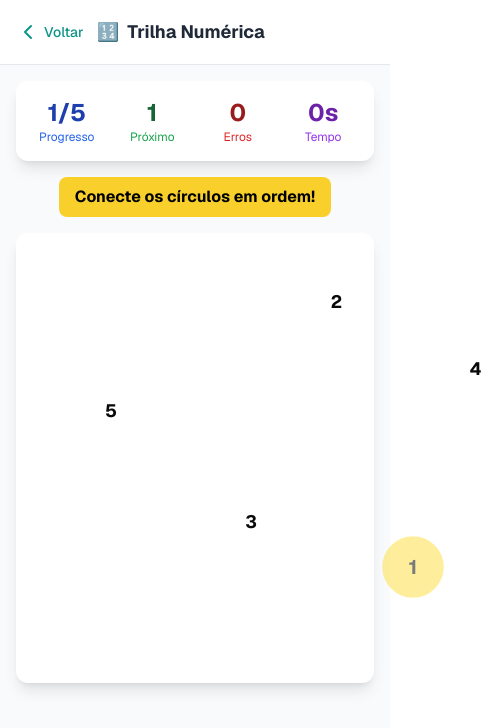
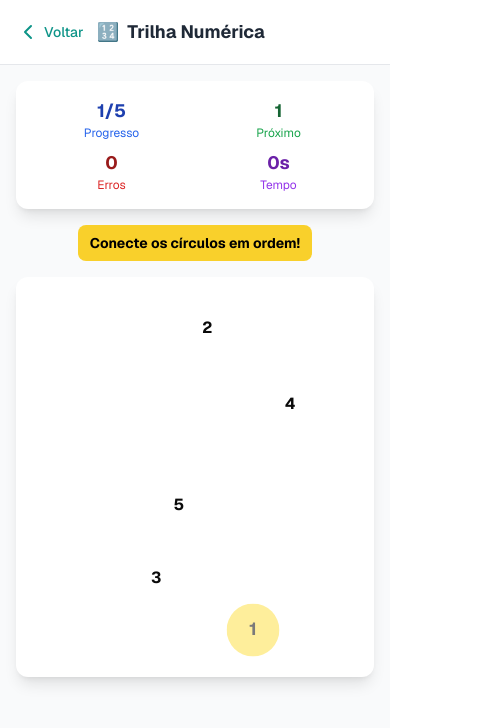
Before and after one commit to ClaudemirWork/teaplus-working, a Next.js app: page /trail-making in a window 390 px wide. Both pictures are taken after a click on the button "🚀 Iniciar Atividade". Shown: the top 728 px of the page, 504 px wide, since content can reach past the window. Built offline with nearby package versions, Linux system fonts and the light colour scheme.

Commit message:
Update page.tsx correções para modo mobile no jogo trail making

```diff
--- a/app/trail-making/page.tsx
+++ b/app/trail-making/page.tsx
@@ -48,15 +48,15 @@ const GameHeader = ({ onSave, isSaveDisabled, title, icon, showSaveButton }: any
 interface Circle {
   id: number;
   label: string;
-  x: number;
-  y: number;
+  xPercent: number;  // Mudou para percentual
+  yPercent: number;  // Mudou para percentual
   connected: boolean;
 }
 
 export default function TrailMaking() {
   const router = useRouter();
   const supabase = createClient();
-  const canvasRef = useRef<HTMLDivElement>(null);
+  const gameAreaRef = useRef<HTMLDivElement>(null);
 
   const [selectedLevel, setSelectedLevel] = useState(1);
   const [isPlaying, setIsPlaying] = useState(false);
@@ -70,9 +70,8 @@ export default function TrailMaking() {
   const [jogoIniciado, setJogoIniciado] = useState(false);
   const [salvando, setSalvando] = useState(false);
   const [pontuacao, setPontuacao] = useState(0);
-  const [isDrawing, setIsDrawing] = useState(false);
-  const [currentLine, setCurrentLine] = useState<{x1: number, y1: number, x2: number, y2: number} | null>(null);
   const [feedback, setFeedback] = useState('');
+  const [gameAreaDimensions, setGameAreaDimensions] = useState({ width: 0, height: 0 });
 
   const levels = [
     { id: 1, name: 'Nível 1', count: 5, type: 'numbers', description: 'Números 1-5' },
@@ -81,6 +80,22 @@ export default function TrailMaking() {
     { id: 4, name: 'Nível 4', count: 15, type: 'numbers', description: 'Números 1-15' },
     { id: 5, name: 'Nível 5', count: 8, type: 'mixed', description: '1-A-2-B-3-C...' }
   ];
+
+  // Atualizar dimensões da área de jogo
+  useEffect(() => {
+    const updateDimensions = () => {
+      if (gameAreaRef.current) {
+        setGameAreaDimensions({
+          width: gameAreaRef.current.offsetWidth,
+          height: gameAreaRef.current.offsetHeight
+        });
+      }
+    };
+
+    updateDimensions();
+    window.addEventListener('resize', updateDimensions);
+    return () => window.removeEventListener('resize', updateDimensions);
+  }, [isPlaying]);
 
   const generateCircles = (level: number) => {
     const config = levels[level - 1];
@@ -104,24 +119,24 @@ export default function TrailMaking() {
       }
     }
 
-    // Posicionar círculos aleatoriamente mas não muito próximos
-    const minDistance = 80;
-    const padding = 60;
+    // Posicionar círculos em PERCENTUAIS (responsivo)
+    const minDistance = 15; // Distância mínima em percentual
+    const padding = 10; // Padding em percentual
 
     for (let i = 0; i < labels.length; i++) {
-      let x, y;
+      let xPercent, yPercent;
       let attempts = 0;
       let validPosition = false;
 
       while (!validPosition && attempts < 50) {
-        x = Math.random() * (600 - padding * 2) + padding;
-        y = Math.random() * (400 - padding * 2) + padding;
+        xPercent = Math.random() * (100 - padding * 2) + padding;
+        yPercent = Math.random() * (100 - padding * 2) + padding;
 
         validPosition = true;
         for (let j = 0; j < newCircles.length; j++) {
           const distance = Math.sqrt(
-            Math.pow(x - newCircles[j].x, 2) +
-            Math.pow(y - newCircles[j].y, 2)
+            Math.pow(xPercent - newCircles[j].xPercent, 2) +
+            Math.pow(yPercent - newCircles[j].yPercent, 2)
           );
           if (distance < minDistance) {
             validPosition = false;
@@ -134,8 +149,8 @@ export default function TrailMaking() {
       newCircles.push({
         id: i,
         label: labels[i],
-        x: x || Math.random() * 500 + 50,
-        y: y || Math.random() * 300 + 50,
+        xPercent: xPercent || Math.random() * 80 + 10,
+        yPercent: yPercent || Math.random() * 80 + 10,
         connected: false
       });
     }
@@ -279,6 +294,18 @@ export default function TrailMaking() {
     setIsPlaying(false);
   };
 
+  // Timer para atualizar o tempo
+  useEffect(() => {
+    let interval: NodeJS.Timeout;
+    if (isPlaying && startTime > 0) {
+      interval = setInterval(() => {
+        // Força re-render para atualizar o timer
+        setStartTime(startTime);
+      }, 1000);
+    }
+    return () => clearInterval(interval);
+  }, [isPlaying, startTime]);
+
   return (
     <div className="min-h-screen bg-gray-50">
       <GameHeader
@@ -358,26 +385,26 @@ export default function TrailMaking() {
           <div className="space-y-4">
             {/* Status */}
             <div className="bg-white rounded-xl shadow-lg p-4">
-              <div className="grid grid-cols-4 gap-4">
+              <div className="grid grid-cols-2 sm:grid-cols-4 gap-2 sm:gap-4">
                 <div className="text-center">
-                  <div className="text-2xl font-bold text-blue-800">
+                  <div className="text-lg sm:text-2xl font-bold text-blue-800">
                     {currentIndex + 1}/{circles.length}
                   </div>
                   <div className="text-xs text-blue-600">Progresso</div>
                 </div>
                 <div className="text-center">
-                  <div className="text-2xl font-bold text-green-800">
+                  <div className="text-lg sm:text-2xl font-bold text-green-800">
                     {circles[currentIndex]?.label}
                   </div>
                   <div className="text-xs text-green-600">Próximo</div>
                 </div>
                 <div className="text-center">
-                  <div className="text-2xl font-bold text-red-800">{errors}</div>
+                  <div className="text-lg sm:text-2xl font-bold text-red-800">{errors}</div>
                   <div className="text-xs text-red-600">Erros</div>
                 </div>
                 <div className="text-center">
-                  <div className="text-2xl font-bold text-purple-800">
-                    {Math.floor((Date.now() - startTime) / 1000)}s
+                  <div className="text-lg sm:text-2xl font-bold text-purple-800">
+                    {isPlaying ? Math.floor((Date.now() - startTime) / 1000) : 0}s
                   </div>
                   <div className="text-xs text-purple-600">Tempo</div>
                 </div>
@@ -387,30 +414,42 @@ export default function TrailMaking() {
             {/* Feedback */}
             {feedback && (
               <div className="text-center">
-                <div className="inline-block bg-yellow-400/90 text-black px-4 py-2 rounded-lg font-bold">
+                <div className="inline-block bg-yellow-400/90 text-black px-3 sm:px-4 py-2 rounded-lg font-bold text-sm sm:text-base">
                   {feedback}
                 </div>
               </div>
             )}
 
-            {/* Área do Jogo */}
-            <div className="bg-white rounded-xl shadow-lg p-4 relative"
-                 style={{ height: '450px' }}
-                 ref={canvasRef}>
+            {/* Área do Jogo RESPONSIVA */}
+            <div
+              className="bg-white rounded-xl shadow-lg p-2 sm:p-4 relative"
+              style={{
+                height: window.innerWidth < 640 ? '400px' : '450px',
+                minHeight: '350px'
+              }}
+              ref={gameAreaRef}
+            >
 
               {/* Linhas conectando círculos */}
-              <svg className="absolute inset-0 pointer-events-none" style={{ zIndex: 1 }}>
+              <svg className="absolute inset-0 pointer-events-none w-full h-full" style={{ zIndex: 1 }}>
                 {connections.map((circleId, index) => {
                   if (index === 0) return null;
                   const prevCircle = circles[connections[index - 1]];
                   const currCircle = circles[circleId];
+
+                  // Converter percentual para pixels baseado no tamanho atual
+                  const x1 = (prevCircle.xPercent / 100) * gameAreaDimensions.width;
+                  const y1 = (prevCircle.yPercent / 100) * gameAreaDimensions.height;
+                  const x2 = (currCircle.xPercent / 100) * gameAreaDimensions.width;
+                  const y2 = (currCircle.yPercent / 100) * gameAreaDimensions.height;
+
                   return (
                     <line
                       key={index}
-                      x1={prevCircle.x}
-                      y1={prevCircle.y}
-                      x2={currCircle.x}
-                      y2={currCircle.y}
+                      x1={x1}
+                      y1={y1}
+                      x2={x2}
+                      y2={y2}
                       stroke="#10b981"
                       strokeWidth="3"
                       strokeDasharray="5,5"
@@ -419,13 +458,17 @@ export default function TrailMaking() {
                 })}
               </svg>
 
-              {/* Círculos */}
-              {circles.map((circle) => (
+              {/* Círculos RESPONSIVOS */}
+              {circles.map((circle) => {
+                const isMobile = window.innerWidth < 640;
+                const circleSize = isMobile ? 'w-12 h-12 text-base' : 'w-14 h-14 text-lg';
+
+                return (
                   <button
                     key={circle.id}
                     id={`circle-${circle.id}`}
                     onClick={() => handleCircleClick(circle)}
-                  className={`absolute w-14 h-14 rounded-full border-3 font-bold text-lg
+                    className={`absolute ${circleSize} rounded-full border-3 font-bold
                       transform -translate-x-1/2 -translate-y-1/2 transition-all
                       ${circle.connected
                         ? 'bg-green-500 text-white border-green-600 scale-90'
@@ -434,15 +477,16 @@ export default function TrailMaking() {
                         : 'bg-white border-blue-500 hover:bg-blue-50 hover:scale-105'
                       }`}
                     style={{
-                    left: `${circle.x}px`,
-                    top: `${circle.y}px`,
+                      left: `${circle.xPercent}%`,
+                      top: `${circle.yPercent}%`,
                       zIndex: 2
                     }}
                     disabled={circle.connected}
                   >
                     {circle.label}
                   </button>
-              ))}
+                );
+              })}
             </div>
 
             <style jsx>{`
@@ -458,13 +502,13 @@ export default function TrailMaking() {
           </div>
         ) : (
           // Tela de resultados
-          <div className="bg-white rounded-xl shadow-lg p-8">
+          <div className="bg-white rounded-xl shadow-lg p-6 sm:p-8">
             <div className="text-center mb-6">
-              <div className="text-6xl mb-4">
+              <div className="text-5xl sm:text-6xl mb-4">
                 {errors === 0 ? '🏆' : errors <= 2 ? '🎉' : '💪'}
               </div>
 
-              <h3 className="text-2xl font-bold text-gray-800 mb-2">
+              <h3 className="text-xl sm:text-2xl font-bold text-gray-800 mb-2">
                 {errors === 0 ? 'Perfeito!' : errors <= 2 ? 'Muito Bem!' : 'Completou!'}
               </h3>
 
@@ -475,23 +519,23 @@ export default function TrailMaking() {
 
             <div className="grid grid-cols-2 sm:grid-cols-4 gap-4 mb-6">
               <div className="bg-blue-50 border border-blue-200 rounded-lg p-3 text-center">
-                <div className="text-xl font-bold text-blue-800">
+                <div className="text-lg sm:text-xl font-bold text-blue-800">
                   {(completionTime / 1000).toFixed(1)}s
                 </div>
                 <div className="text-xs text-blue-600">Tempo Total</div>
               </div>
               <div className="bg-red-50 border border-red-200 rounded-lg p-3 text-center">
-                <div className="text-xl font-bold text-red-800">{errors}</div>
+                <div className="text-lg sm:text-xl font-bold text-red-800">{errors}</div>
                 <div className="text-xs text-red-600">Erros</div>
               </div>
               <div className="bg-green-50 border border-green-200 rounded-lg p-3 text-center">
-                <div className="text-xl font-bold text-green-800">
+                <div className="text-lg sm:text-xl font-bold text-green-800">
                   {selectedLevel === 5 ? 'Misto' : `${circles.length} números`}
                 </div>
                 <div className="text-xs text-green-600">Tipo</div>
               </div>
               <div className="bg-purple-50 border border-purple-200 rounded-lg p-3 text-center">
-                <div className="text-xl font-bold text-purple-800">{pontuacao}</div>
+                <div className="text-lg sm:text-xl font-bold text-purple-800">{pontuacao}</div>
                 <div className="text-xs text-purple-600">Pontuação</div>
               </div>
             </div>
```
Lines whose indentation alone changed are shown as unchanged.
